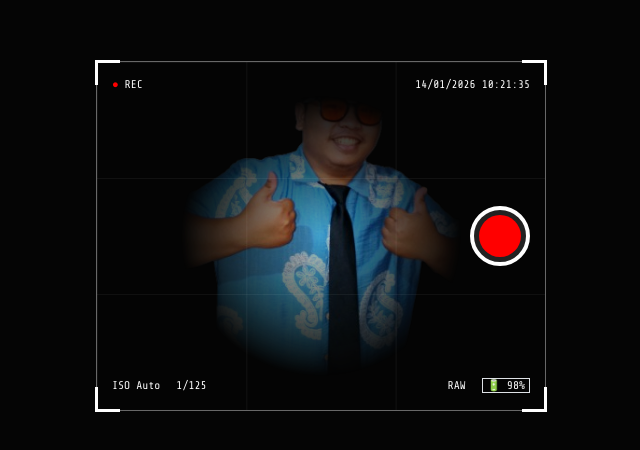
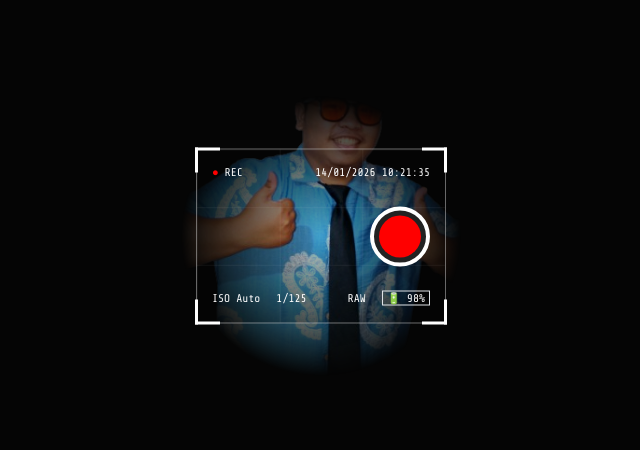
Before and after one commit to JMGadia/CV_Profile, a Vue app: page / in a window 768 px wide. Shown: the part 164-614 px from the top of the page, without its empty margins (63-703 px from the left). Built offline with nearby package versions, Linux system fonts and the light colour scheme.

Commit message:
version 3.4

```diff
--- a/src/views/Intropage.vue
+++ b/src/views/Intropage.vue
@@ -342,8 +342,8 @@ onBeforeUnmount(() => clearTimeout(idleTimer))
 /* Media Queries for Tablet range (820x1180) */
 @media (min-width: 415px) and (max-width: 1180px) {
   .camera-rig {
-    width: 500px;
-    height: 350px;
+    width: 250px;
+    height: 175px;
   }
 }
 </style>
```
